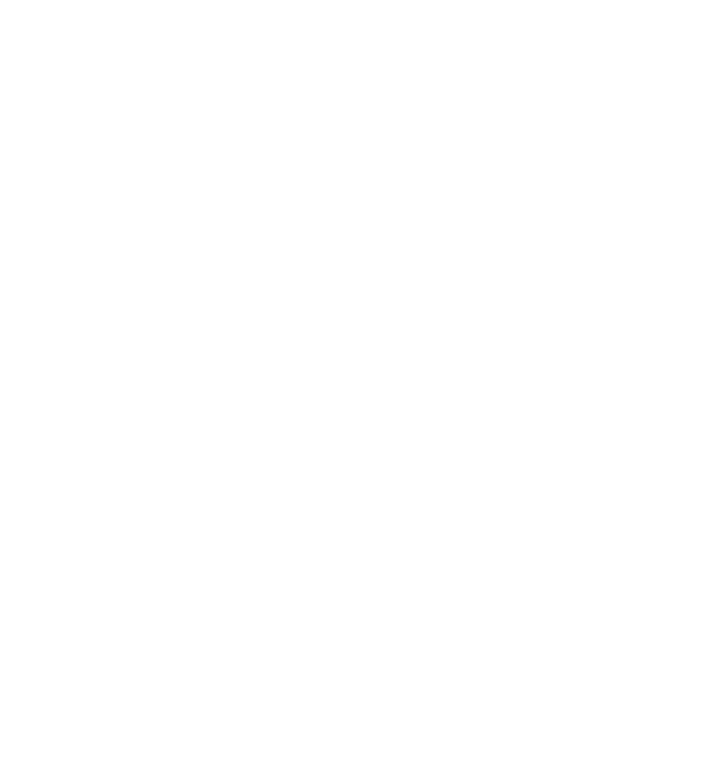
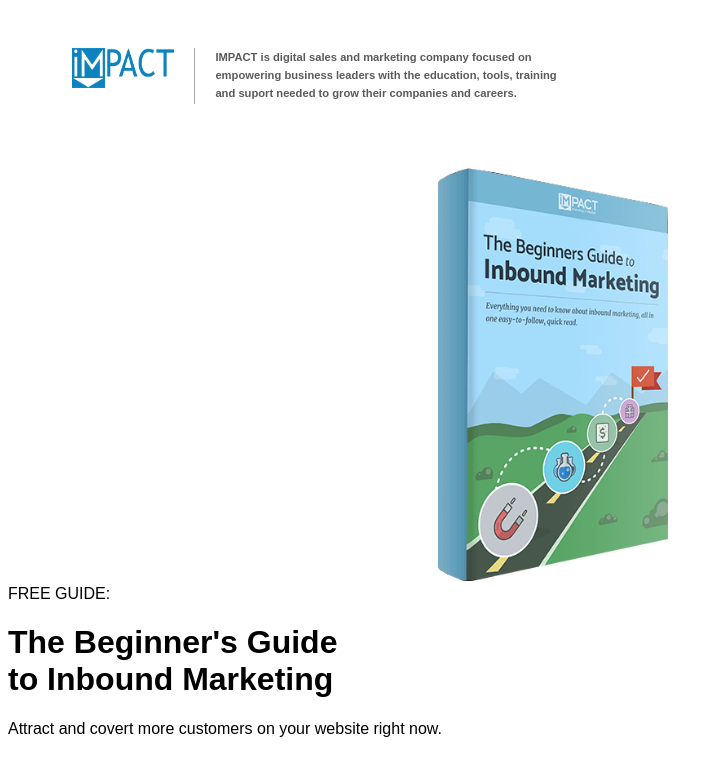
Before and after one commit to Jackfortal/landing_page_02, a plain HTML site: page index.html in a window 1280 px wide. Shown: the whole page, without its empty margins (0-723 px from the left). Drawn offline with Linux system fonts and the light colour scheme.

Commit message:
insersão de header e book

```diff
--- a/assets/css/style.css
+++ b/assets/css/style.css
@@ -2,7 +2,63 @@
     margin: none;
     border: none;
     padding: none;
+    background-color: none;
+    color1: #0c83be;
+    color2: #f4f4f4;
 }
 body {
-
+    width: 100vw;
+    height: auto;
+    font-family: Arial, Helvetica, sans-serif;
 }
+.header {
+    width: 100vw;
+    height: 70vh;
+    /* background-color: #f4f4f4; */
+    border: 1px solid red;
+}
+.head_sup_container {
+    width: 100vw;
+    height: 20vh;
+    display: flex;
+    column-gap: 20px;
+}
+.head_logo_impact {
+    width: 8%;
+    height: 25%;
+    margin-left: 5vw;
+    margin-top: 5vh;
+}
+.colum_ver{
+    width: 1px;
+    height: 7vh;
+    background-color: darkgray;
+    margin-top: 5vh;
+}
+.head_text_up {
+    margin-top: 5vh;
+    line-height: 18px;
+    font-weight: 600;
+    font-size: 0.7rem;
+    color: #5a5a5c;
+}
+.head_inf_container {
+    width: 100vw;
+    height: 50vh;
+    display: flex;
+    column-gap: 20px;
+    background-color: 2px red;
+    position: absolute;
+}
+.book_impact {
+    width: 230px;
+    position: relative;
+    margin-left: 430px;
+}
+.text_impact_free{
+    width: 300px;
+    height: 412.69px;
+    border: 2px solid red;
+    margin-left: 600px;
+    position: relative;
+}
--- a/index.html
+++ b/index.html
@@ -7,7 +7,29 @@
     <title>Landing Page 02</title>
 </head>
 <body>
+    <header>
+        <div class="head_sup_container">
+            <img class="head_logo_impact" src="assets/imagem/logo_landing_page02.png" alt="logo iMPACT">
+            <div class="colum_ver"></div>
+            <p class="head_text_up">IMPACT is digital sales and marketing company focused on <br>empowering business leaders with the education, tools, training <br>and suport needed to grow their companies and careers.</p>
+        </div>
+        <div class="head_sub_container">
+            <div class="head_sub_container_l">
+                <img class="book_impact" src="assets/imagem/book_impact.png" alt="Book The Beginners Guide">
+            </div>
+            <div class="">FREE GUIDE:</div>
+            <H1>The Beginner's Guide <br>to Inbound Marketing</H1>
+            <div>Attract and covert more customers on your website right now.</div>
+            <input type="#" name="GET MY COPY NOW" id="">
+        </div>
 
+    </header>
+    <main>
+
+    </main>
+    <footer>
+
+    </footer>
 
 </body>
 </html>
```
Also changed, not shown: assets/imagem/arrow-lp-01.png (added), assets/imagem/book_impact.png (added), assets/imagem/logo_landing_page02.png (added), 2 other files.
